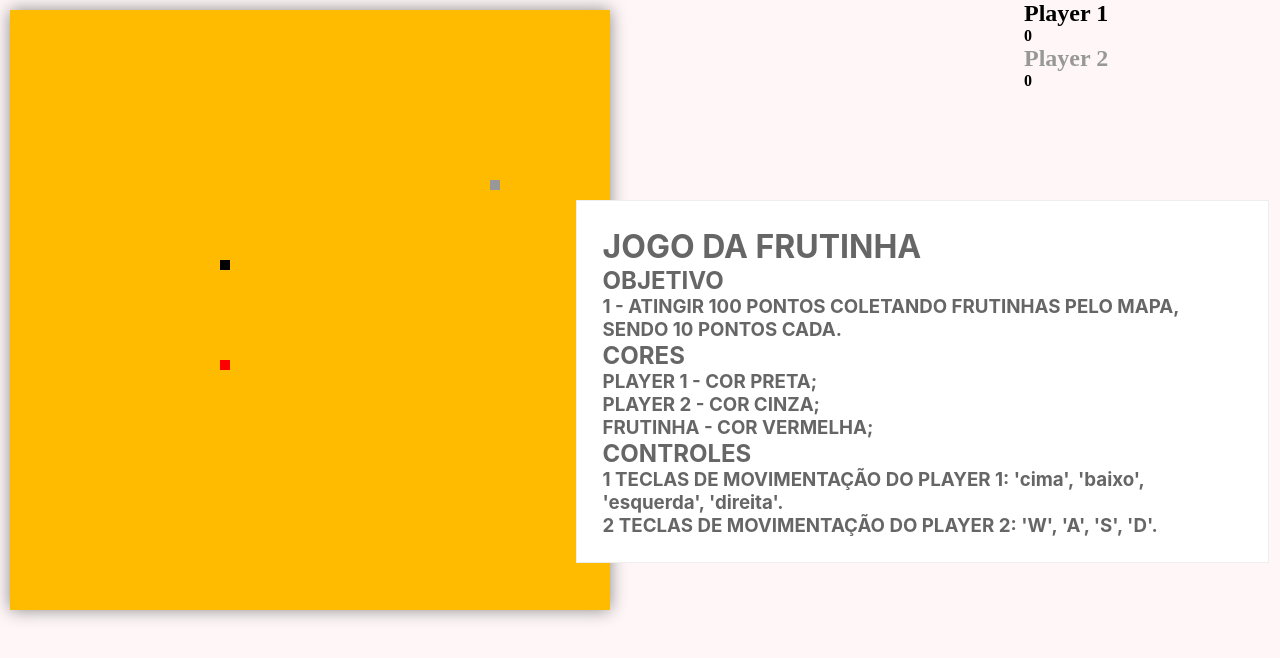
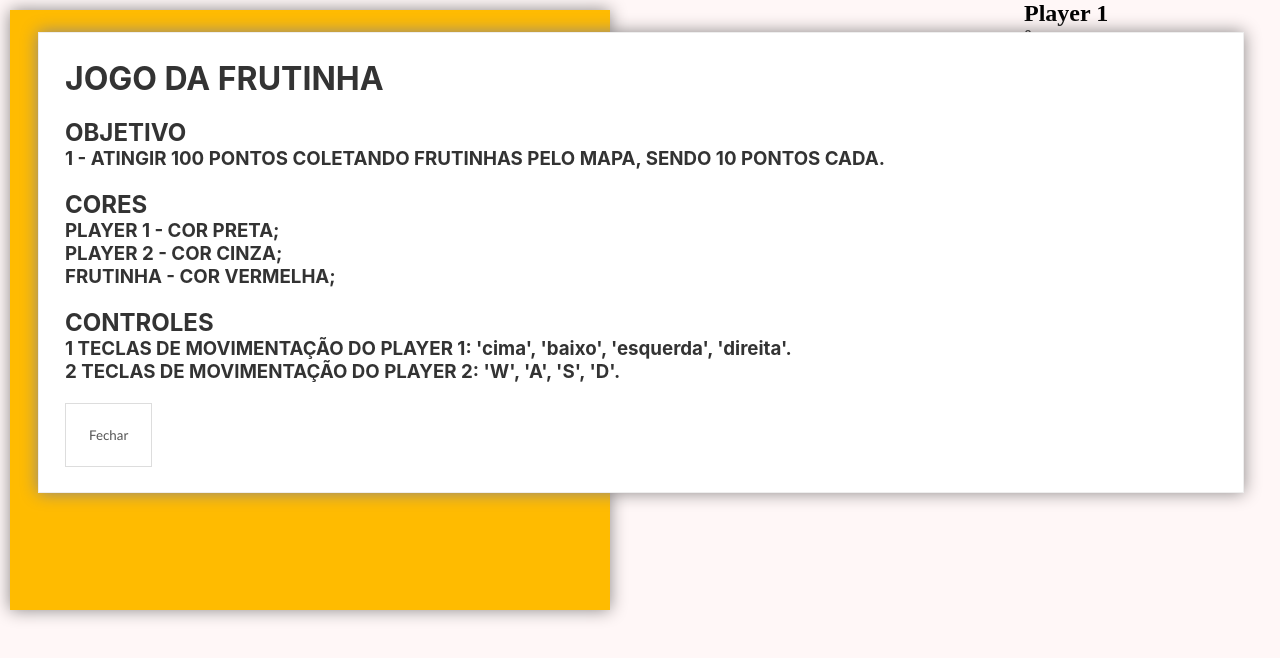
Before and after one commit to AdamTeodoro/jogo-da-frutinha, a plain HTML site: page index.html in a window 1280 px wide. Both pictures are taken after a click on the button "COMO JOGAR". Drawn offline with Linux system fonts and the light colour scheme.

Commit message:
fix menu position and close menu

```diff
--- a/index.html
+++ b/index.html
@@ -1,7 +1,9 @@
 <!-- <script src="Player.js" async></script>
 <script src="ControllModule.js" async></script> -->
 <script src="index.js" async></script>
+<script>
 
+</script>
 <style>
     body {
         background: rgb(255, 247, 247);
@@ -83,26 +85,29 @@
 
     #how-to-play {
 
-        display: none;
-
-        color: #666;
+        color: #333;
 
         background:#fff;
 
         z-index: 10;
 
-        width: 50%;
+        width: 90%;
 
-        left: 45%;
-        top: 25%;
+        transition: all 500ms;
 
-        position: absolute;
+        margin-left: 100%;
+        margin-top: 2.5%;
+
+
+        position: fixed;
 
         font-family: -apple-system, BlinkMacSystemFont, 'Segoe UI', Roboto, Oxygen, Ubuntu, Cantarell, 'Open Sans', 'Helvetica Neue', sans-serif;
 
         padding: 2%;
 
         border: solid 1px #eee;
+
+        box-shadow:  0 0 1em rgb(139, 135, 135);
     }
 
     #btn {
@@ -169,10 +174,21 @@
 
         </div>
         <br/>
-        <button id="btn" onclick="readDoc()">COMO JOGAR</button>
+        <button id="btn" onclick="openMenu()">COMO JOGAR</button>
     </div>
 
     <div id="how-to-play">
+        <h1>JOGO DA FRUTINHA</h1><br />
+        <h2>OBJETIVO</h2>
+        <h3> 1 - ATINGIR 100 PONTOS COLETANDO FRUTINHAS PELO MAPA, SENDO 10 PONTOS CADA.</h3><br />
+        <h2>CORES</h2>
+        <h3>PLAYER 1 - COR PRETA;</h3>
+        <h3>PLAYER 2 - COR CINZA;</h3>
+        <h3>FRUTINHA - COR VERMELHA;</h3><br />
+        <h2>CONTROLES</h2>
+        <h3>1 TECLAS DE MOVIMENTAÇÃO DO PLAYER 1: 'cima', 'baixo', 'esquerda', 'direita'.</h3>
+        <h3>2 TECLAS DE MOVIMENTAÇÃO DO PLAYER 2: 'W', 'A', 'S', 'D'.</h3> <br/>
+        <button id="btn" onclick="closeMenu()">Fechar</button>
     </div>
 </body>
 </html>
--- a/index.js
+++ b/index.js
@@ -210,7 +210,6 @@ function Player(
  */
 function FruitModule(timeP) {
     let time = timeP;
-
     let styleFruit = document.getElementById('fruit').style;
     let posX = GameMathModule().generateRandomPosition();
     let posY = GameMathModule().generateRandomPosition();
@@ -223,7 +222,6 @@ function FruitModule(timeP) {
     function startFruit() {
         setPosX(GameMathModule().generateRandomPosition());
         setPosY(GameMathModule().generateRandomPosition());
-
         clearTimeout(timeOut);
         timeOut = setTimeout(() => {
             startFruit();
@@ -284,31 +282,16 @@ function verifyPoints(player, fruit) {
     }
 }
 
-function readDoc() {
-    //pegando elemento
+function openMenu() {
+    //pegando elementos
     const howToPlayElement = document.getElementById('how-to-play');
-    //inserindo html e contexto ao elemento
-    howToPlayElement.innerHTML = `
-        <h1>JOGO DA FRUTINHA</h1>\n
+    howToPlayElement.style.display = 'block';
+    howToPlayElement.style.marginLeft = '3%';
+}
 
-        <h2>OBJETIVO\n</h2>
-        <h3> 1 - ATINGIR 100 PONTOS COLETANDO FRUTINHAS PELO MAPA, SENDO 10 PONTOS CADA.</h3>
-        \n
-        \n
-        <h2>CORES\n</h2>
-        <h3>PLAYER 1 - COR PRETA;\n</h3>
-        <h3>PLAYER 2 - COR CINZA;\n</h3>
-        <h3>FRUTINHA - COR VERMELHA;</h3>
-        \n
-        \n
-        <h2>CONTROLES\n</h2>
-        <h3>1 TECLAS DE MOVIMENTAÇÃO DO PLAYER 1: 'cima', 'baixo', 'esquerda', 'direita'.\n</h3>
-        <h3>2 TECLAS DE MOVIMENTAÇÃO DO PLAYER 2: 'W', 'A', 'S', 'D'.\n</h3>
-    `;
-    howToPlayElement.style.display = "block";
-    //esconder botão
-    const btnElement = document.getElementById("btn");
-    btnElement.style.display = "none";
+function closeMenu() {
+    const howToPlayElement = document.getElementById('how-to-play');
+    howToPlayElement.style.marginLeft = '100%';
 }
 
 const player2 = new Player(
```
